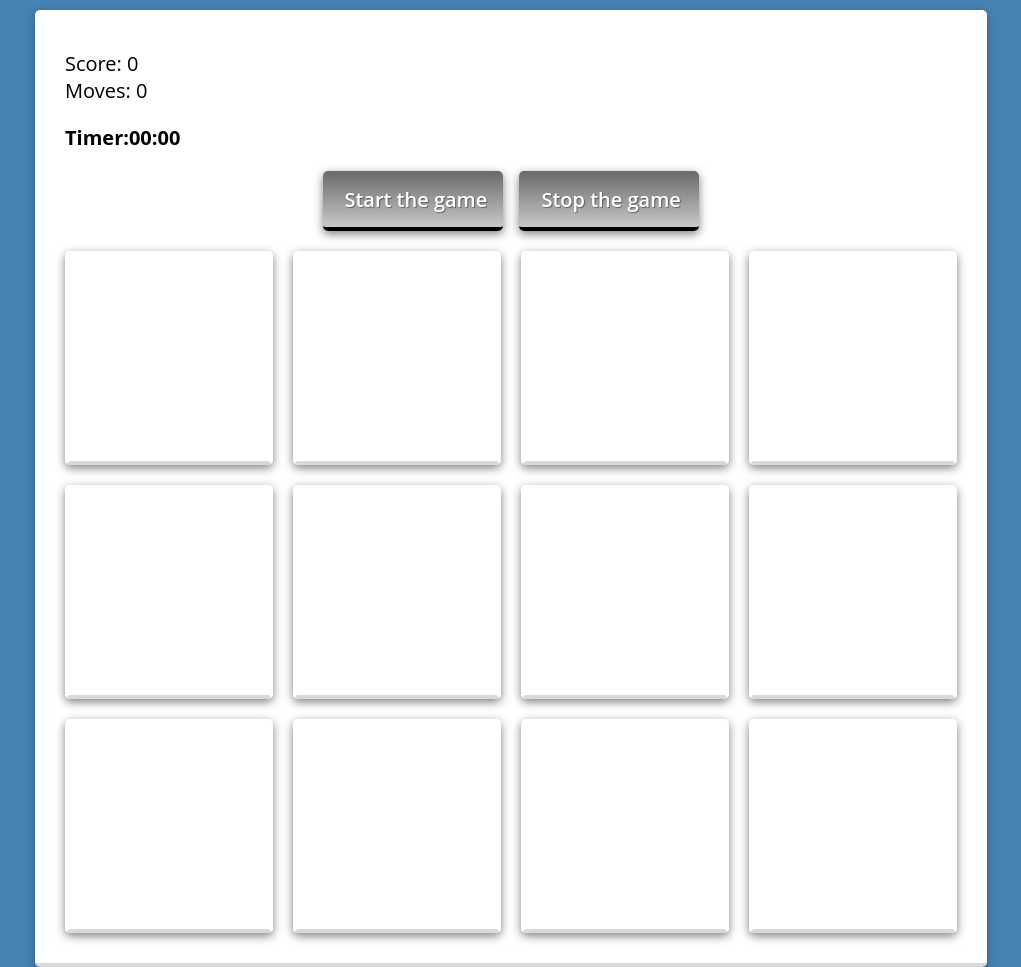
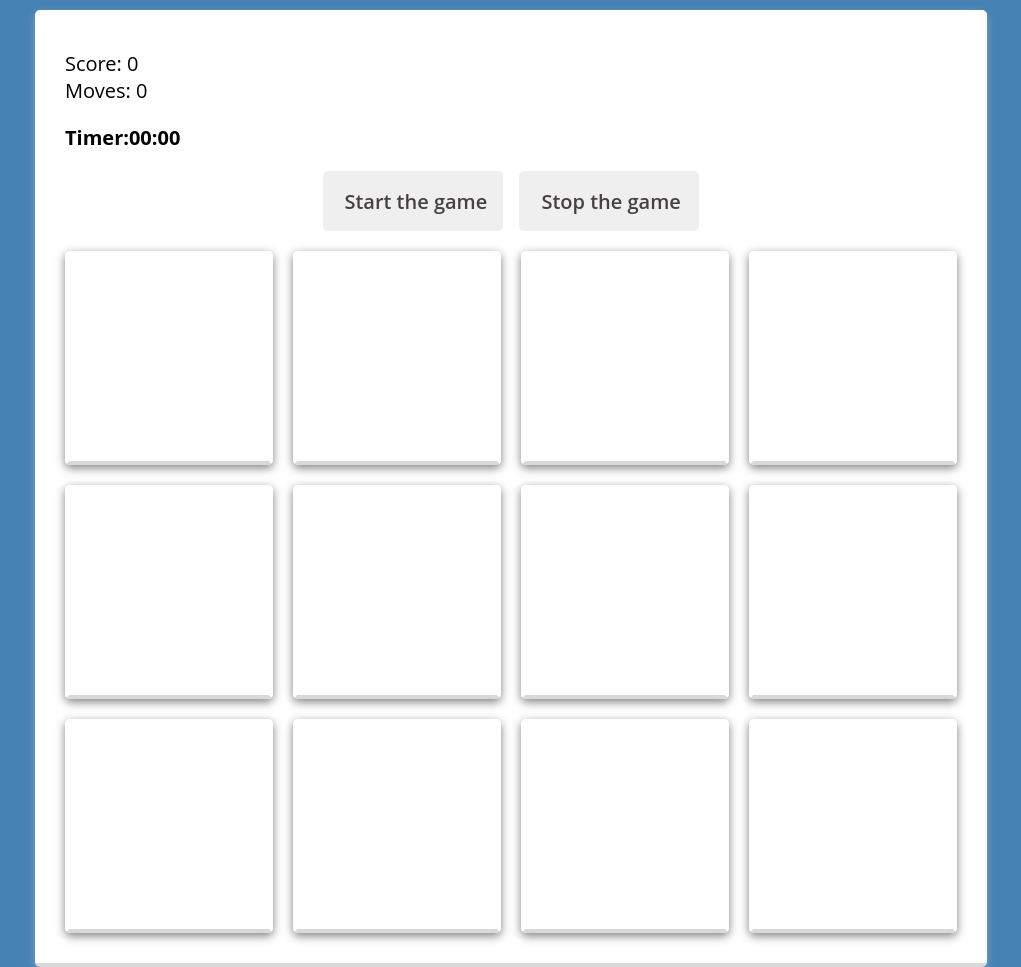
Before and after one commit to Gromototo/nuitinfo, a Flask app: page /memory in a window 1280 px wide. Shown: the whole page, without its empty margins (129-1150 px from the left). Run offline with Flask 3, Linux system fonts and the light colour scheme.

Commit message:
memory button changed

```diff
--- a/static/style/memory.css
+++ b/static/style/memory.css
@@ -21,7 +21,7 @@ body{
     background-color: white;
     border-radius: 5px;
     padding: 30px;
-    box-shadow:  0 3px 10px rgba(0,0,0,0.3);
+    box-shadow:  0 3px 10px rgba(232, 232, 232, 0.3);
     border-bottom: 4px solid #d9d9d9;
     margin: 10px;
 }
@@ -68,19 +68,15 @@ img {
 button{
     width: 140px;
     height: 40px;
-    background: linear-gradient(to bottom, rgb(105,105,105) 0%,rgb(200,200,200) 100%);
     border: none;
     border-radius: 5px;
     position: relative;
-    border-bottom: 4px solid rgb(0,0,0);
-    color: #ffffff;
+    color: #454141;
     font-weight: 600;
     font-family: 'Open Sans', sans-serif;
-    text-shadow: 1px 1px 1px rgba(0,0,0,.4);
     font-size: 15px;
     text-align: center;
     text-indent: 5px;
-    box-shadow: 0 3px 10px rgba(0,0,0,0.5);
     cursor: pointer;
     padding: 0 5px;
     display: inline;
```
